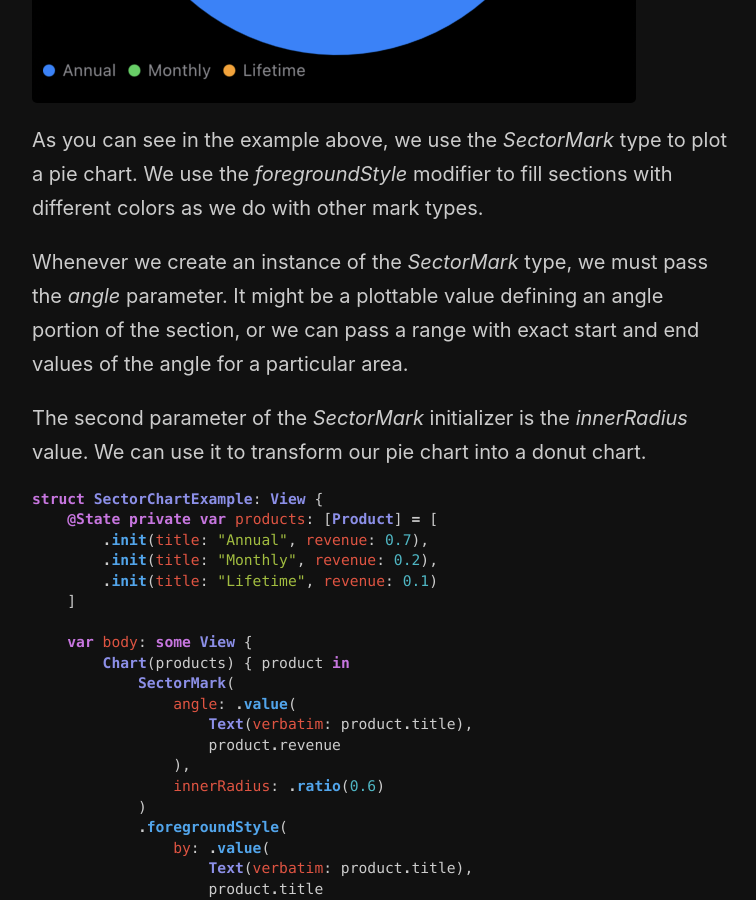
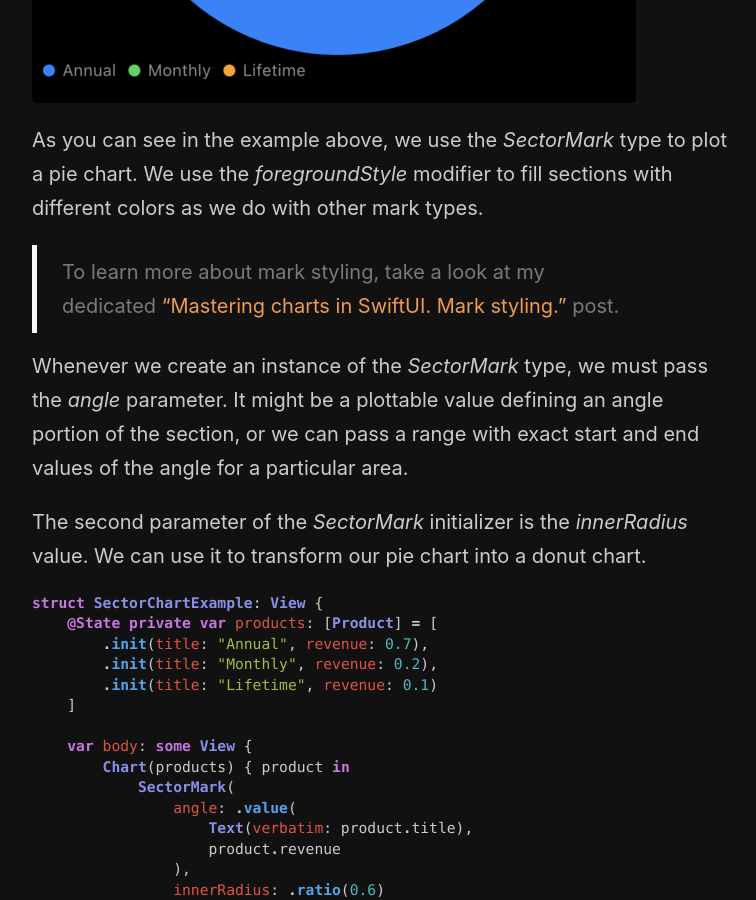
Before and after one commit to mecid/mecid.github.io, a Jekyll site: the page built from _posts/2023-09-26-mastering-charts-in-swiftui-pie-and-donut-charts.md, in a window 1280 px wide and 900 px high, scrolled down 1752 px. Shown: the whole window, without its empty margins (258-1014 px from the left). Built offline with Jekyll 4.4.1, drawn with Linux system fonts in a browser that asks for light colours.

Commit message:
reference added to the donut chart post

```diff
--- a/_posts/2023-09-26-mastering-charts-in-swiftui-pie-and-donut-charts.md
+++ b/_posts/2023-09-26-mastering-charts-in-swiftui-pie-and-donut-charts.md
@@ -50,6 +50,8 @@ struct SectorChartExample: View {
 ![pie-chart](/public/pie.png)
 
 As you can see in the example above, we use the *SectorMark* type to plot a pie chart. We use the *foregroundStyle* modifier to fill sections with different colors as we do with other mark types.
+
+> To learn more about mark styling, take a look at my dedicated ["Mastering charts in SwiftUI. Mark styling."](/2023/01/18/mastering-charts-in-swiftui-mark-styling/) post.
 
 Whenever we create an instance of the *SectorMark* type, we must pass the *angle* parameter. It might be a plottable value defining an angle portion of the section, or we can pass a range with exact start and end values of the angle for a particular area.
 
```
